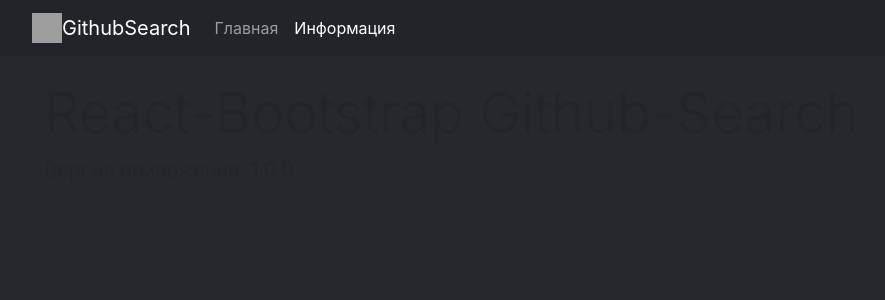
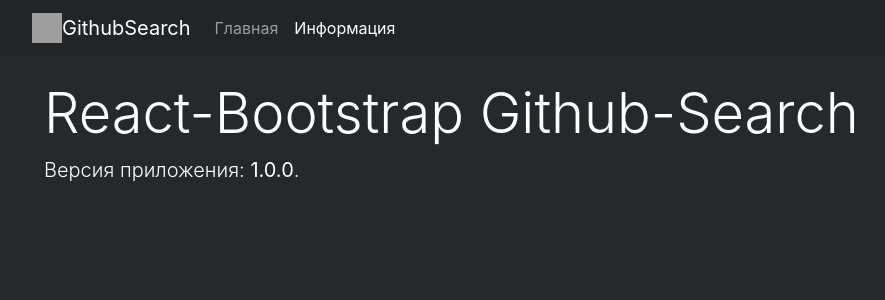
Before and after one commit to Lehnele/React-Bootstrap, a React (Create React App) app: page /about in a window 1280 px wide. Shown: the top 300 px of the page, without its empty margins (50-935 px from the left). Built offline with nearby package versions, Linux system fonts and the light colour scheme; no server answers; grey boxes are pictures that could not be loaded.

Commit message:
Alpha 1.0.1 a

```diff
--- a/src/pages/About.js
+++ b/src/pages/About.js
@@ -3,7 +3,7 @@
 export const About = () => {
     return (
         <div className='jumbotron'>
-            <div className='container'>
+            <div className='container text-white'>
                 <h1 className='display-4'>React-Bootstrap Github-Search</h1>
                 <p className="lead">Версия приложения: <strong>1.0.0</strong>.</p>
             </div>
```
